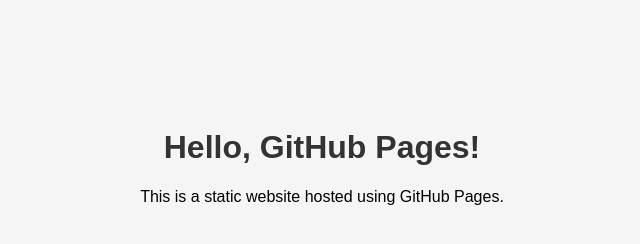
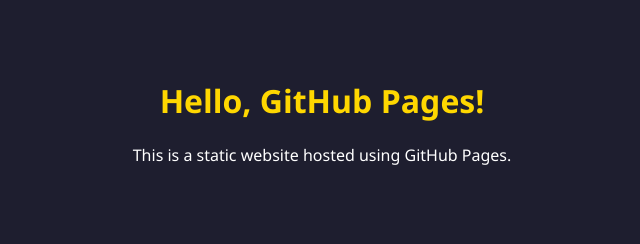
Before and after one commit to Shri9345/github-static-site, a plain HTML site: page index.html in a window 1280 px wide. Shown: the whole page, without its empty margins (318-958 px from the left). Drawn offline with Linux system fonts and the light colour scheme.

Commit message:
Added external CSS

```diff
--- a/index.html
+++ b/index.html
@@ -20,3 +20,4 @@
     <p>This is a static website hosted using GitHub Pages.</p>
 </body>
 </html>
+<link rel="stylesheet" href="style.css">
--- /dev/null
+++ b/style.css
@@ -0,0 +1,11 @@
+/* style.css */
+body {
+    background-color: #1e1e2f;
+    color: white;
+    font-family: 'Segoe UI', sans-serif;
+    padding: 50px;
+    text-align: center;
+}
+h1 {
+    color: #ffd700;
+}
```
